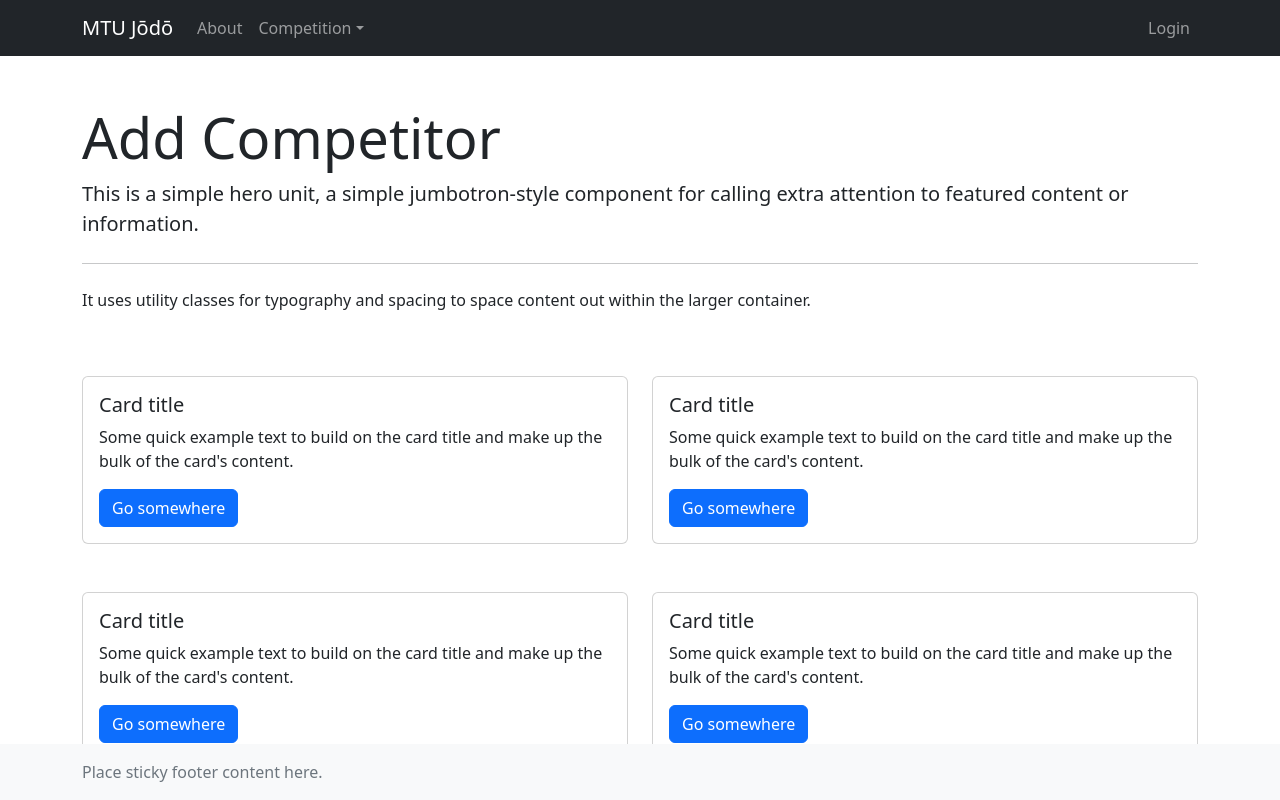
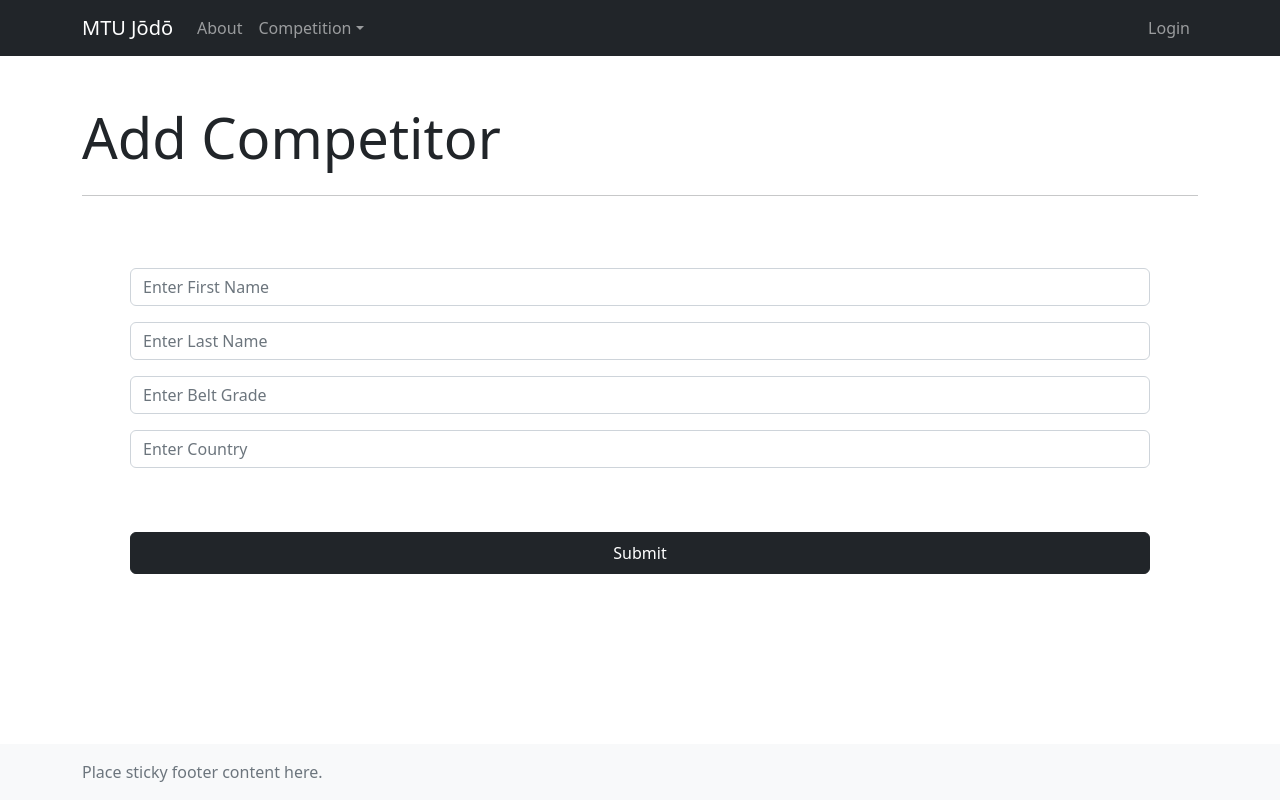
Before and after one commit to heipaipai/MTU-Jodo, a Next.js app: page /competition/addCompetitor in a window 1280 px wide. Built offline with nearby package versions, Linux system fonts and the light colour scheme.

Commit message:
feat: added "add competitor" form

```diff
--- a/app/competition/addCompetitor/page.tsx
+++ b/app/competition/addCompetitor/page.tsx
@@ -1,4 +1,8 @@
+"use client";
 import React from 'react'
+import Form from 'react-bootstrap/Form'
+import Button from 'react-bootstrap/Button'
+
 
 function AddCompetitor() {
   return (
@@ -8,51 +12,32 @@ function AddCompetitor() {
         <div className="col-md-12 mt-5">
           <div className="jumbotron">
             <h1 className="display-4">Add Competitor</h1>
-            <p className="lead">This is a simple hero unit, a simple jumbotron-style component for calling extra attention to featured content or information.</p>
+            <p className="lead"></p>
             <hr className="my-4" />
-            <p>It uses utility classes for typography and spacing to space content out within the larger container.</p>
           </div>
         </div>
       </div>
-      <div className="row">
-        <div className="col-md-6 mt-5">
-          <div className="card">
-            <div className="card-body">
-              <h5 className="card-title">Card title</h5>
-              <p className="card-text">Some quick example text to build on the card title and make up the bulk of the card&apos;s content.</p>
-              <a href="#" className="btn btn-primary">Go somewhere</a>
-            </div>
-          </div>
-        </div>
-        <div className="col-md-6 mt-5">
-          <div className="card">
-            <div className="card-body">
-              <h5 className="card-title">Card title</h5>
-              <p className="card-text">Some quick example text to build on the card title and make up the bulk of the card&apos;s content.</p>
-              <a href="#" className="btn btn-primary">Go somewhere</a>
-            </div>
-          </div>
-        </div>
-        <div className="col-md-6 mt-5">
-          <div className="card">
-            <div className="card-body">
-              <h5 className="card-title">Card title</h5>
-              <p className="card-text">Some quick example text to build on the card title and make up the bulk of the card&apos;s content.</p>
-              <a href="#" className="btn btn-primary">Go somewhere</a>
-            </div>
-          </div>
-        </div>
-        <div className="col-md-6 mt-5">
-          <div className="card">
-            <div className="card-body">
-              <h5 className="card-title">Card title</h5>
-              <p className="card-text">Some quick example text to build on the card title and make up the bulk of the card&apos;s content.</p>
-              <a href="#" className="btn btn-primary">Go somewhere</a>
-            </div>
-          </div>
-        </div>
+      <div className="row p-5">
+      <Form>
+      <Form.Group controlId="formBasicEmail" className="mb-3">
+        <Form.Control type="text" placeholder="Enter First Name" />
+      </Form.Group>
+      <Form.Group controlId="formBasicEmail" className="mb-3">
+        <Form.Control type="text" placeholder="Enter Last Name" />
+      </Form.Group>
+      <Form.Group controlId="formBasicEmail" className="mb-3">
+        <Form.Control type="text" placeholder="Enter Belt Grade" />
+      </Form.Group>
+      <Form.Group controlId="formBasicEmail" className="mb-3">
+        <Form.Control type="text" placeholder="Enter Country" />
+      </Form.Group>
+      <div className="d-grid gap-2">
+      <Button className="mt-5 p-2"variant="dark" type="submit">Submit</Button>
       </div>
+    </Form>
     </div>
+    </div>
+
 
   )
 }
--- a/styles/globals.css
+++ b/styles/globals.css
@@ -15,6 +15,7 @@ a {
   box-sizing: border-box;
 }
 
+
 @media (prefers-color-scheme: dark) {
   html {
     color-scheme: dark;
```
Also changed, not shown: 2 other files (tests, documents, lock files or other folders).
